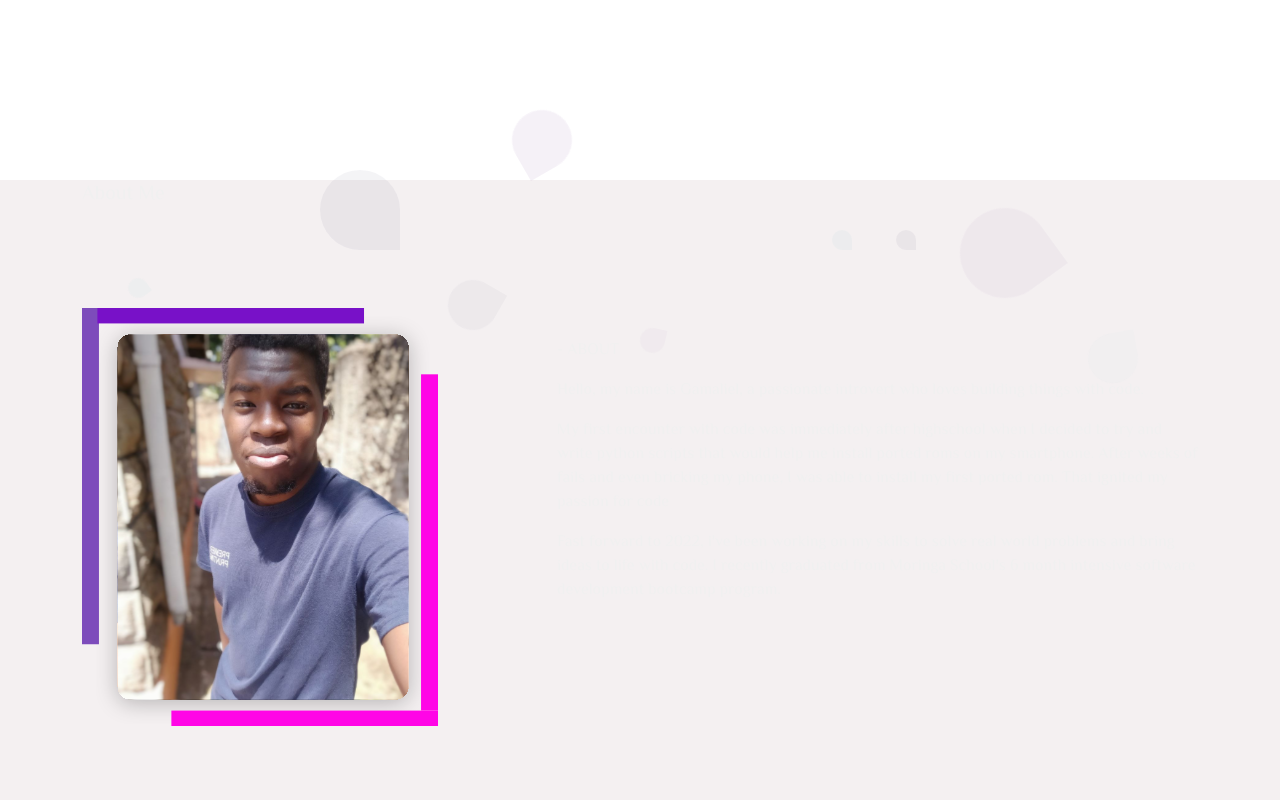
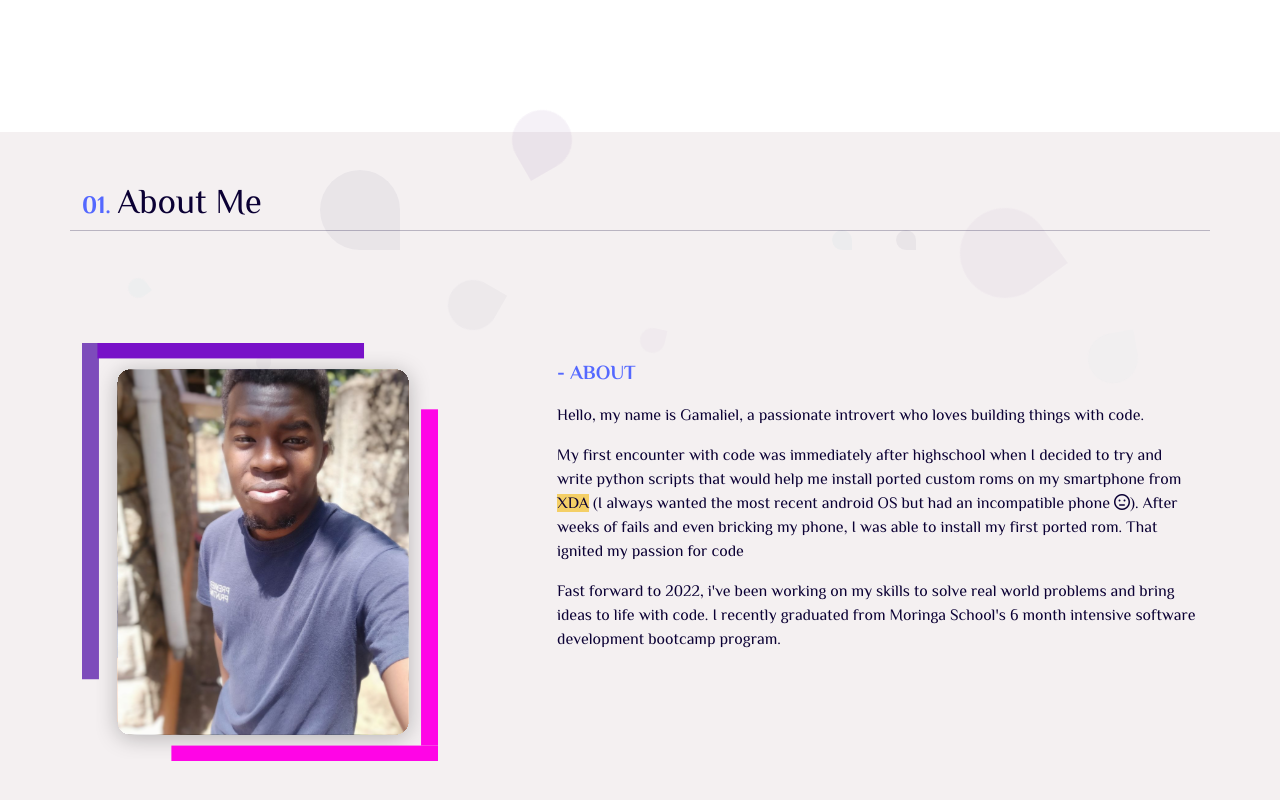
Before and after one commit to sirgama/sirgama.github.io, an Angular app: page / in a window 1280 px wide. Shown: the part 780-1580 px from the top of the page. Built offline with nearby package versions, Linux system fonts and the light colour scheme; a web font is replaced by a local one.

Commit message:
add xda live link on about section and styling

```diff
--- a/src/app/about/about.component.css
+++ b/src/app/about/about.component.css
@@ -1,9 +1,33 @@
-
+*{
+  color: rgb(11, 0, 52);
+}
 .about{
   height: 100vh;
   background-color: #f4f0f1;
 }
-
+.abtme{
+  font-size: 35px;
+}
+.num{
+  color: #5468ff;
+  font-size: 25px;
+  font-weight: bold;
+}
+.nume{
+  color: #5468ff;
+  font-size: 20px;
+  font-weight: bold;
+}
+a{
+  text-decoration: none;
+}
+.xda{
+  background-color: rgba(244, 197, 57, 0.749);
+}
+.xda:hover{
+  background-color: orange;
+  border-bottom: 3px solid orange;
+}
 
 
 
--- a/src/app/about/about.component.html
+++ b/src/app/about/about.component.html
@@ -2,19 +2,19 @@
 <div class="container-fluid about" id="about-section">
   <div class="container">
 
-<h5 class="mt-5">About Me</h5>
+
   <div class="row d-flex justify-content-between flex-row mb-3 ">
-
+<h5 class="mt-5 abtme"><span class="num">01. </span> About Me</h5><hr>
     <div class="col-md-4 align-self-center mt-5">
 
       <img src="../../assets/images/myabt.svg" alt="" class="img-fluid bgm mt-5">
 
     </div>
     <div class="col-md-7 align-self-center">
-      <p class="mt-3">- ABOUT</p>
+      <p class="mt-3 nume">- ABOUT</p>
 
       <p class="mt-3">Hello, my name is Gamaliel, a passionate introvert who loves building things with code. </p>
-      <p>My first encounter with code was immediately after highschool when I decided to try and write python scripts that would help me install ported roms on my smartphone. After weeks of fails and even bricking my phone, I was able to install my first ported rom. That ignited my passion for code</p>
+      <p>My first encounter with code was immediately after highschool when I decided to try and write python scripts that would help me install ported custom roms on my smartphone from <a href="https://forum.xda-developers.com/c/custom-rom-central.2605/" target="_blank" rel="noopener noreferrer"><span class="xda">XDA</span></a> (I always wanted the most recent android OS but had an incompatible phone <i class="fa-regular fa-face-meh"></i>). After weeks of fails and even bricking my phone, I was able to install my first ported rom. That ignited my passion for code</p>
       <p>Fast forward to 2022, i've been working on my skills to solve real world problems and bring ideas to life with code. I recently graduated from Moringa School's 6 month intensive software development bootcamp program. </p>
 
     </div>
```
